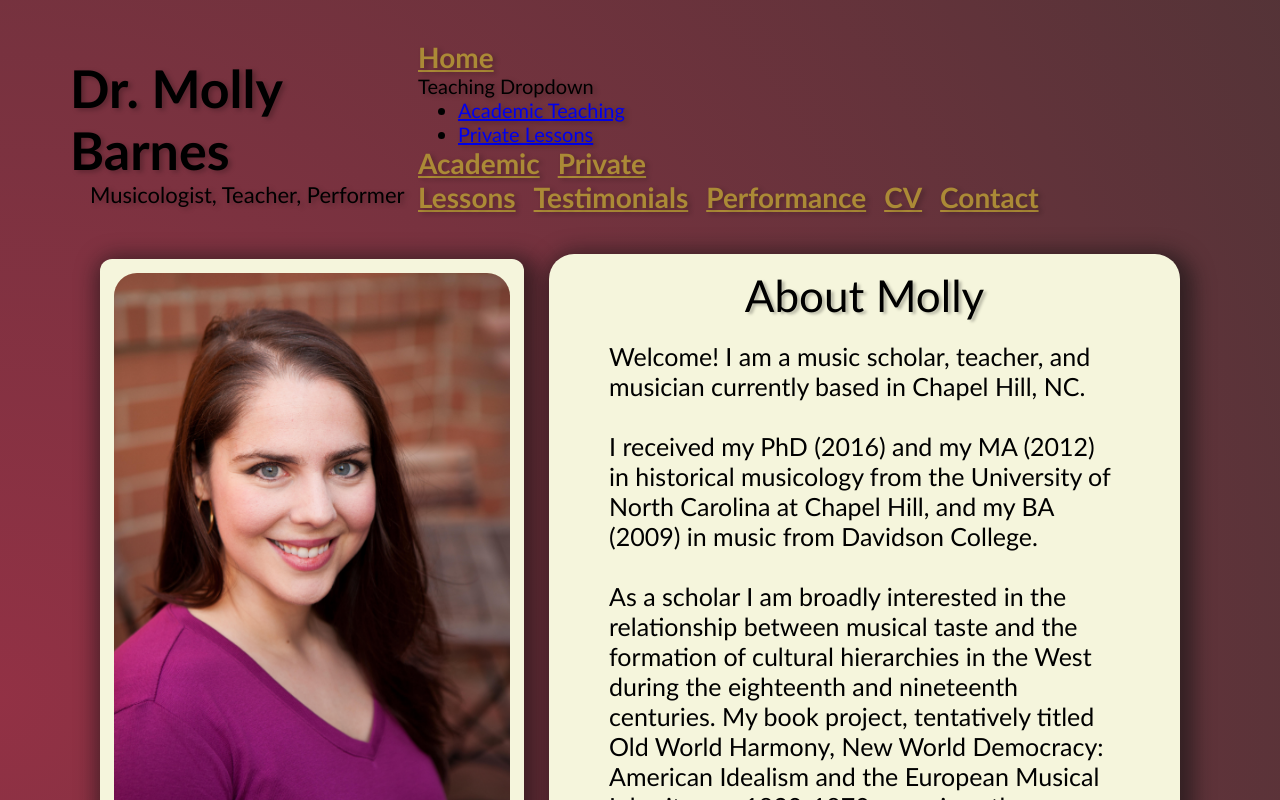
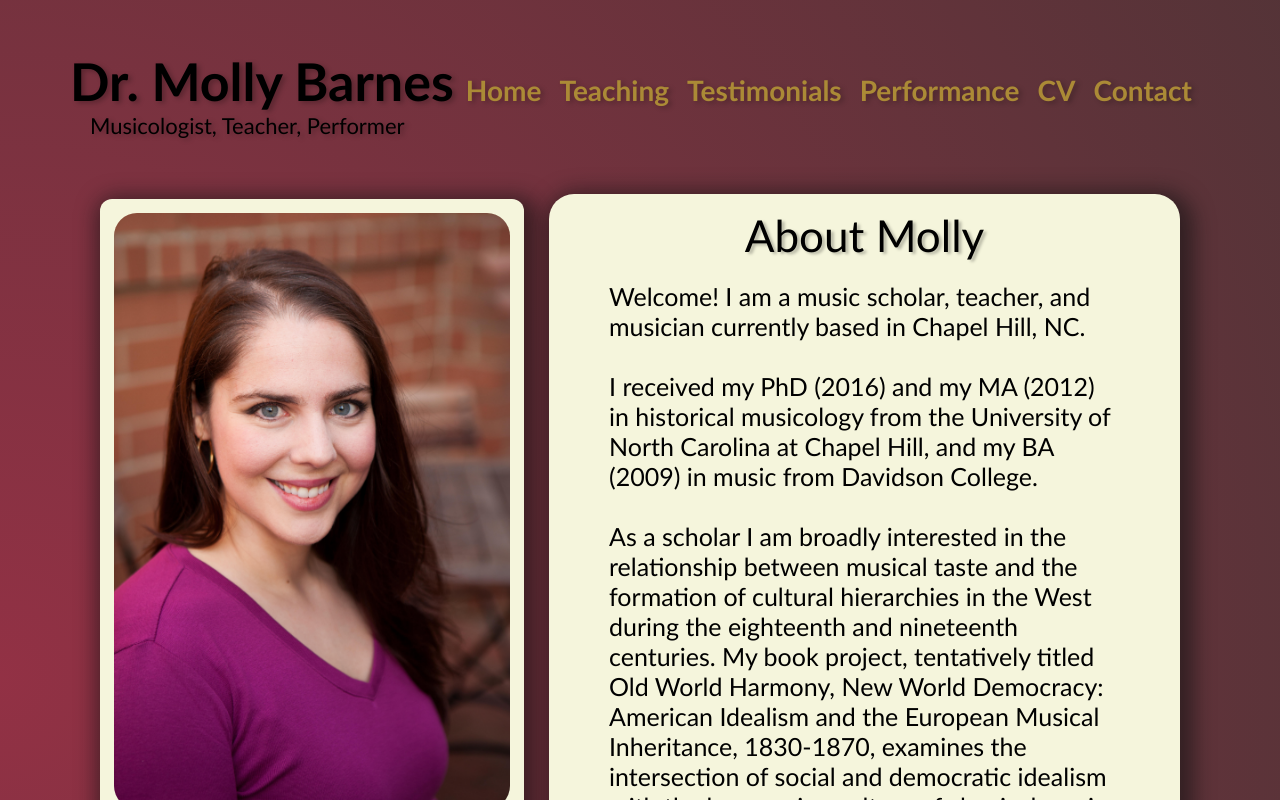
Before and after one commit to jlayher/molly-barnes-music, a Next.js app: page / in a window 1280 px wide. Shown: the top 800 px of the page. Built offline with nearby package versions, Linux system fonts and the light colour scheme.

Commit message:
Nav and Dropdown work.  Issue with CV Link in Nav

```diff
--- a/src/components/Body-Components/DropdownItem.js
+++ b/src/components/Body-Components/DropdownItem.js
@@ -1,15 +1,15 @@
-import Link from 'next/link'
-import React from 'react'
+// import Link from 'next/link'
+// import React from 'react'
 
-import styles from "@/styles/dropdownitem.module.css"
+// import styles from "@/styles/dropdownitem.module.css"
 
 
-const DropdownItem = (props) => {
-  return (
-    <li className="dropdown_link">
-        <a href={props.link}>{props.title}</a>
-    </li>
-  )
-}
+// const DropdownItem = (props) => {
+//   return (
+//     <li className="dropdown_link">
+//         <a href={props.link}>{props.title}</a>
+//     </li>
+//   )
+// }
 
-export default DropdownItem
+// export default DropdownItem
--- a/src/components/Body-Components/DropdownLink.js
+++ b/src/components/Body-Components/DropdownLink.js
@@ -1,24 +1,31 @@
-import React from 'react'
+import React from "react";
 // import Dropdown from "./Dropdown"
-import DropdownItem from './DropdownItem'
+import DropdownItem from "./DropdownItem";
 
+import Link from "next/link";
+
+import styles from "@/styles/dropdownlink.module.css";
+
+import { useState } from "react";
+
+// onMouseEnter={() => setOpen(true)} onMouseLeave={() => setOpen(false)}
 
 const DropdownLink = () => {
-  return (
-    <div className='menu_container'>
-        <div className='menu_trigger'>
-            <p>Teaching Dropdown</p>
+  const [open, setOpen] = useState(false);
 
+    return (
+    //   style top div like other link Tabs in Nav Bar
+      <div className={styles.dropdownlink__link} onClick={() => setOpen(!open)}>
+          Teaching
+      <div
+        className={open ? styles.dropdownlink__dropdown_menu_active : styles.dropdownlink__dropdown_menu_inactive}>
+        <ul className={styles.dropdownlink__dropdown_menu_active__ul}>
+          <Link href="/academic-teaching" className={styles.dropdownlink__dropdown_menu_active__ul_link}>Academic</Link>
+          <Link href="/private-lessons" className={styles.dropdownlink__dropdown_menu_active__ul_link}>Private Lessons</Link>
+        </ul>
+      </div>
+    </div>
+  );
+};
 
-            <div className='dropdown-menu'>
-                <ul>
-                      <DropdownItem link="/academic-teaching" title="Academic Teaching" />
-                      <DropdownItem link="/private-lessons" title="Private Lessons" />
-                </ul>
-            </div>
-        </div>
-    </div>
-  )
-}
-
-export default DropdownLink
+export default DropdownLink;
--- a/src/components/Header.js
+++ b/src/components/Header.js
@@ -13,10 +13,7 @@ const Header = () => {
     <div className={styles.header__container}>
 
       <div className={styles.header__logo_container}>
-        {/* possible logo icon here*/}
-        {/* <div className={styles.header__image_container}>
-          <Image src={musichome} alt="site logo" className={styles.music_home}/>
-        </div> */}
+
 
         <div>
           <h1 className={styles.header__name}>Dr. Molly Barnes</h1>
@@ -27,7 +24,7 @@ const Header = () => {
 
       </div>
 
-      <div>
+      <div className={styles.header__nav_container}>
         <Nav />
       </div>
 
--- a/src/components/Nav.js
+++ b/src/components/Nav.js
@@ -1,34 +1,26 @@
-import React from 'react'
+import React from "react";
 
-import Link from 'next/link'
+import Link from "next/link";
 
-import styles from "@/styles/nav.module.css"
+import styles from "@/styles/nav.module.css";
 import DropdownLink from "@/components/Body-Components/DropdownLink";
-
-
 
 const Nav = () => {
   return (
     <div className={styles.linkcontainer}>
-        {/* <p className='linkcontainer'>I'm testing things</p> */}
-        <nav>
+      <nav className={styles.nav_row}>
         <Link href="/" className={styles.link}>Home</Link>
 
-        {/* Dropdown for Teaching */}
-        <DropdownLink title={"Academic"}></DropdownLink>
-          <Link href="/academic-teaching" className={styles.link}>Academic</Link>
-          <Link href="/private-lessons" className={styles.link}>Private Lessons</Link>
-          {/* <Link href="/research" className={styles.link}>Research</Link> */}
+        <DropdownLink title={"Teaching"} className={styles.link}></DropdownLink>
+
         <Link href="/testimonials" className={styles.link}>Testimonials</Link>
         <Link href="/performance" className={styles.link}>Performance</Link>
-
-
         {/*This should link to the CV in the href */}
-          <Link href='barnes_the_other_otto_dresel_ncmr.pdf' className={styles.link}>CV</Link>
+        <Link href="barnes_the_other_otto_dresel_ncmr.pdf" className={styles.link}>CV</Link>
         <Link href="/contact" className={styles.link}>Contact</Link>
       </nav>
     </div>
   );
 };
 
-export default Nav
+export default Nav;
--- /dev/null
+++ b/src/styles/dropdownlink.module.css
@@ -0,0 +1,64 @@
+
+
+
+
+.dropdownlink__link {
+    display: flex;
+
+    color: rgb(171, 138, 54);
+    font-size: 28px;
+    font-weight: 600;
+    margin-right: 18px;
+    flex-direction: row;
+    justify-content: center;
+
+}
+
+.dropdownlink__dropdown_menu {
+    color: aliceblue;
+    display: flex;
+    align-items: center;
+    justify-content: center;
+
+
+}
+.dropdownlink__dropdown_menu_active {
+    visibility: visible;
+    transform: translateY(0);
+    transition: 500ms ease;
+    background-color: rgb(57, 54, 54);
+    opacity: .9;
+    height: 60px;
+    width: 300px;
+    border-radius: 12px;
+
+    position: absolute;
+    margin-top: 35px;
+
+    /* maybe position to the left here */
+}
+.dropdownlink__dropdown_menu_inactive {
+    opacity: 0;
+    visibility: hidden;
+    display: none;
+    transform: translateY(-20px);
+    transition: 500ms ease;
+    background-color: rgb(32, 116, 189);
+}
+
+.dropdownlink__dropdown_menu_active__ul{
+    display: flex;
+    flex-direction: row;
+    padding: 10px;
+    justify-content: center;
+    align-items: center;
+
+}
+
+.dropdownlink__dropdown_menu_active__ul_link {
+    display: flex;
+    justify-content: center;
+    color: aliceblue;
+    padding: 5px 10px;
+
+}
--- a/src/styles/header.module.css
+++ b/src/styles/header.module.css
@@ -5,14 +5,10 @@
     justify-content: space-between;
     align-items: center;
 
-    /* border: solid black; */
-    /* background-color: black;
-    color: beige; */
+    /* width: 100%; */
 
-    width: 100%;
-    /* margin-top: 25px; */
     padding: 40px 70px 20px 70px;
-
+    margin-bottom: 15px;
 
     text-shadow: 3px 2px 5px rgba(0,0,0,0.25);
 
@@ -22,17 +18,7 @@
 .header__logo_container {
     display: flex;
     align-items: center;
-    /* border: 2px solid black;
-    background-color: rgb(57, 54, 54);
-    color: aliceblue; */
-
 }
-
-/* Image for music icon on nav */
-/* .music_home {
-    height: 150px;
-    width:200px;
-} */
 
 .header__name {
     display: flex;
@@ -45,3 +31,7 @@
     font-size: 22px;
     padding-left: 20px;;
 }
+
+.header__nav_container {
+
+}
--- a/src/styles/nav.module.css
+++ b/src/styles/nav.module.css
@@ -1,10 +1,15 @@
 
+
+.nav_row {
+    display: flex;
+
+}
 
 .linkcontainer {
     display: flex;
     justify-content: center;
     font-size: 16px;
-
+    position: relative;
 
 }
 
@@ -13,4 +18,7 @@
     font-size: 28px;
     font-weight: 600;
     margin-right: 18px;
+    text-decoration: none;
+    /* display: flex;
+    flex-direction: row; */
 }
```
Lines whose indentation alone changed are shown as unchanged.
